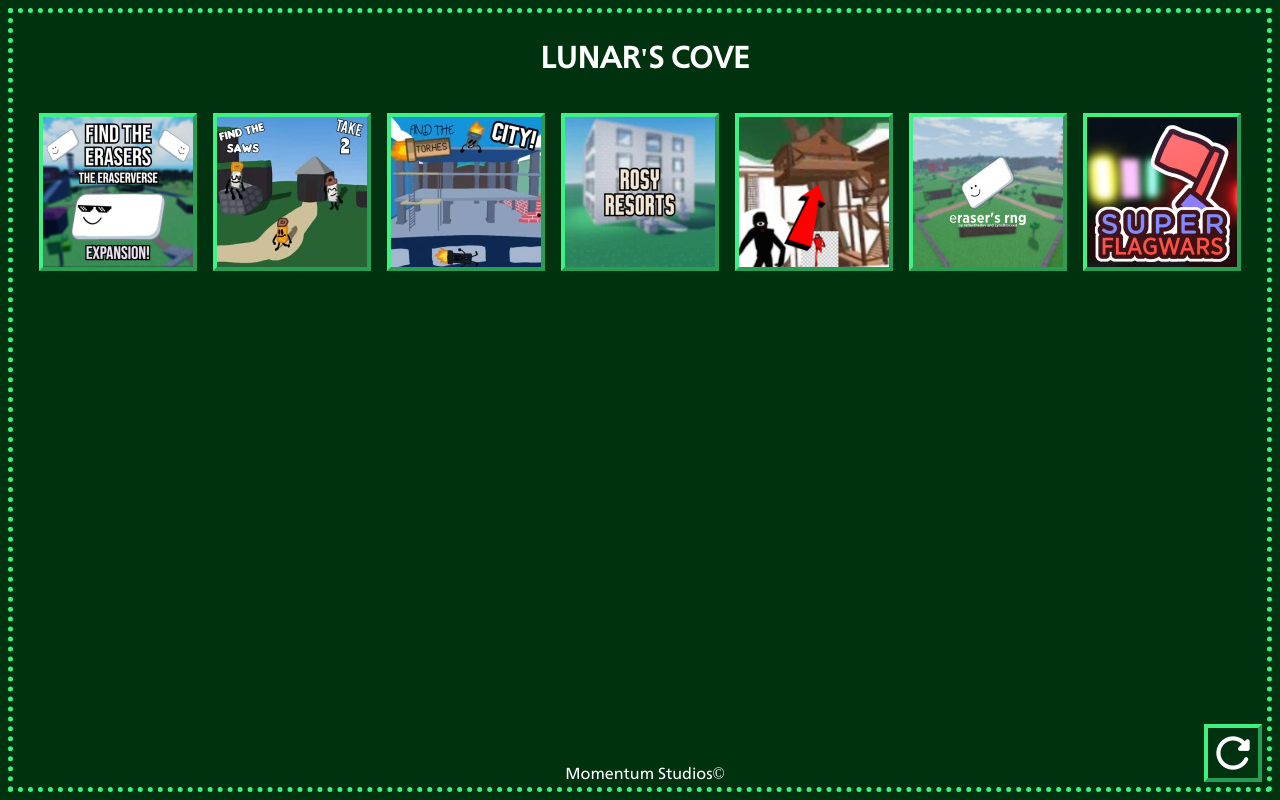
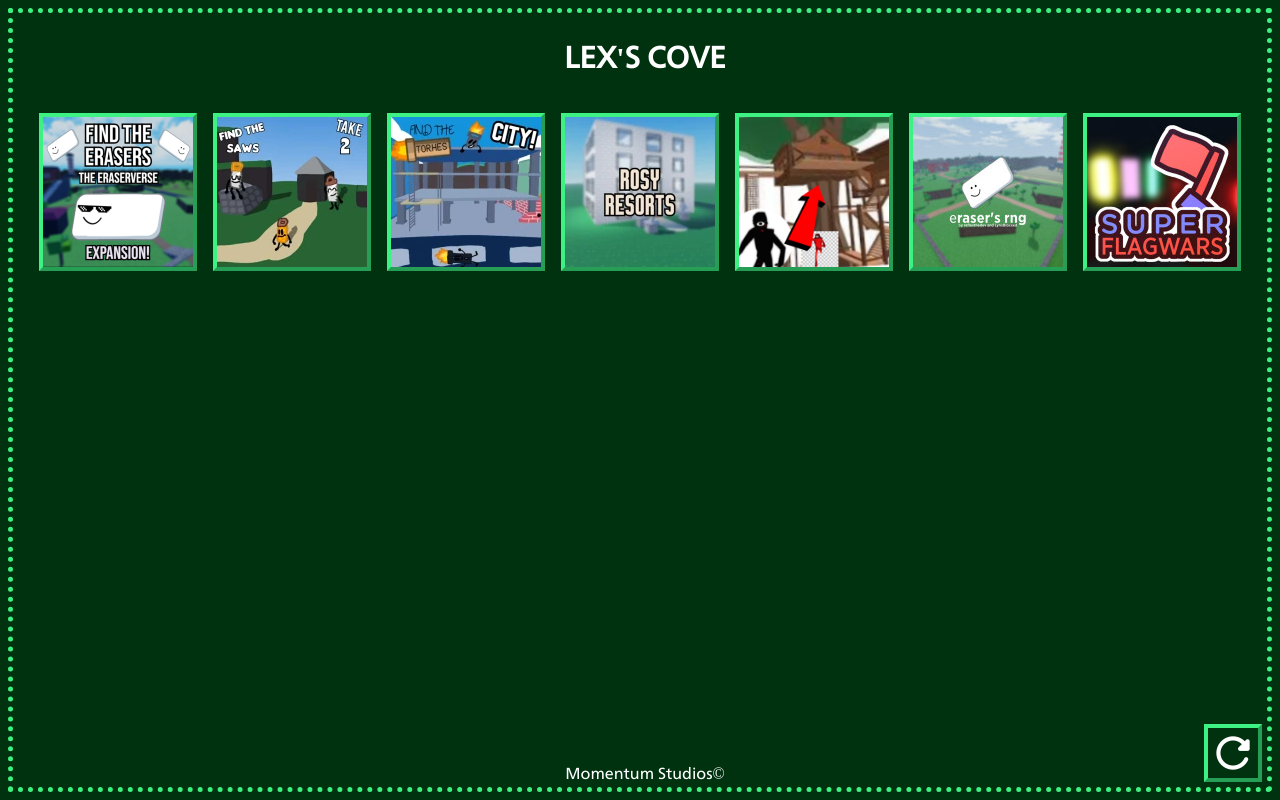
Before and after one commit to VinceLouwe/GameHub, a plain HTML site: page index.html in a window 1280 px wide. Drawn offline with Linux system fonts and the light colour scheme.

Commit message:
Update index.html

```diff
--- a/index.html
+++ b/index.html
@@ -1,7 +1,7 @@
 <!DOC TYPE html>
 <html>
     <head>
-        <title>lunar's cove</title>
+        <title>lex's cove</title>
         <meta charset="utf-8">
         <link rel="icon" type="image/x-icon" href="logo1.png">
         <link href="layout.css" rel="stylesheet">
@@ -87,7 +87,7 @@
         </style>
 
 
-        <header><h1>LUNAR'S COVE</h1></header>
+        <header><h1>LEX'S COVE</h1></header>
   <div class="container">
    <a href="https://www.roblox.com/games/12541213934/Find-the-Erasers-The-Eraserverse-EXPANSION"><img src="GameIcon1.png" alt="Find the Erasers" class="center" style="width:150px;height:150px;"></a>
    <a href="https://www.roblox.com/games/8880917378/Find-the-Saws-Take-2"><img src="GameIcon2.png" alt="Find the Saws" class="center" style="width:150px;height:150px;"></a>
```
